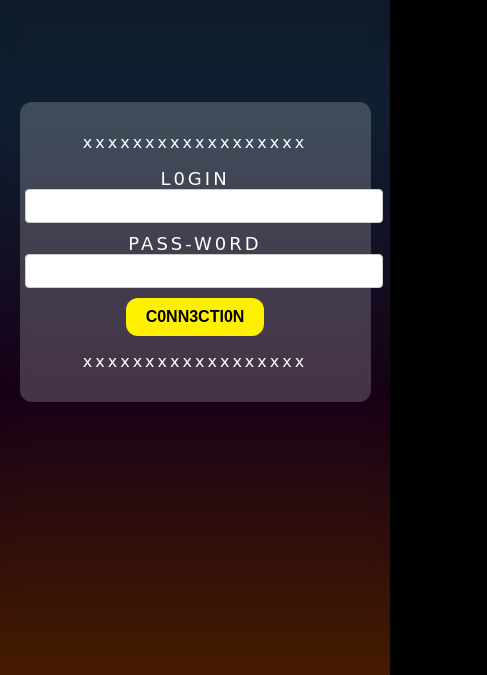
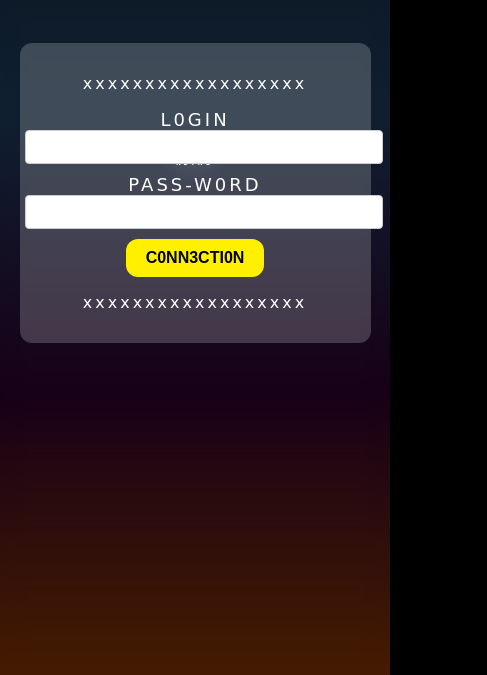
Before and after one commit to D4L1IR3Tr0/Retro_Server, a plain HTML site: page index.html in a window 390 px wide. Shown: the part 169-844 px from the top of the page, 487 px wide, since content can reach past the window. Drawn offline with nearby package versions, Linux system fonts and the light colour scheme; a web font is replaced by a local one.

Commit message:
Update index.html

```diff
--- a/index.html
+++ b/index.html
@@ -289,10 +289,10 @@
 }
 
 #changingText {
-    font-size: 150px;
-	 margin-top: -300px;
-    margin-bottom: 250px;
-}
+        font-size: 15%; /* Réduire la taille de la police en pourcentage */
+    margin-top: -10%; /* Ajuster la marge supérieure en pourcentage */
+    margin-bottom: 8%; /* Ajuster la marge inférieure en pourcentage */
+  }
 
 
 </style>
```
